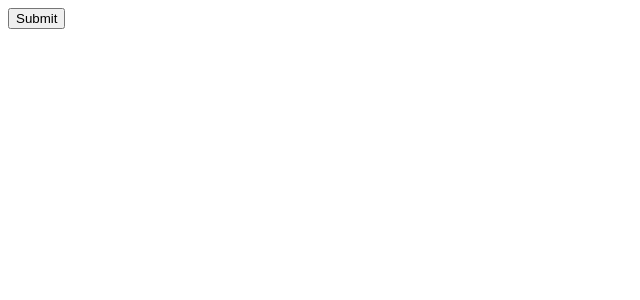
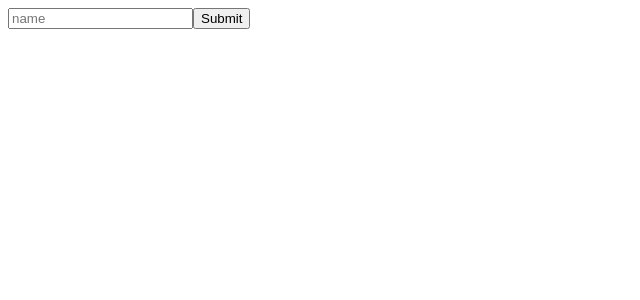
Before and after one commit to almuheetu/React, a React (Vite) app in the folder React_practice_project/: page / in a window 1280 px wide. Shown: the top 300 px of the page, without its empty margins (0-640 px from the left). Built offline with nearby package versions, Linux system fonts and the light colour scheme.

Commit message:
Manneging click event fixed

```diff
--- a/React_practice_project/src/App.jsx
+++ b/React_practice_project/src/App.jsx
@@ -9,15 +9,16 @@
 const App = () => {
 
 
-// Manneging Click event
-function Demo(){
-  alert('click');
-}
+// Manneging Form submit
+
 
 
   return (
     <div>
-     <button onClick={Demo}>Submit</button>
+     <form>
+      <input placeholder="name"/>
+      <button type="submit">Submit</button>
+     </form>
     </div>
   );
 
```
